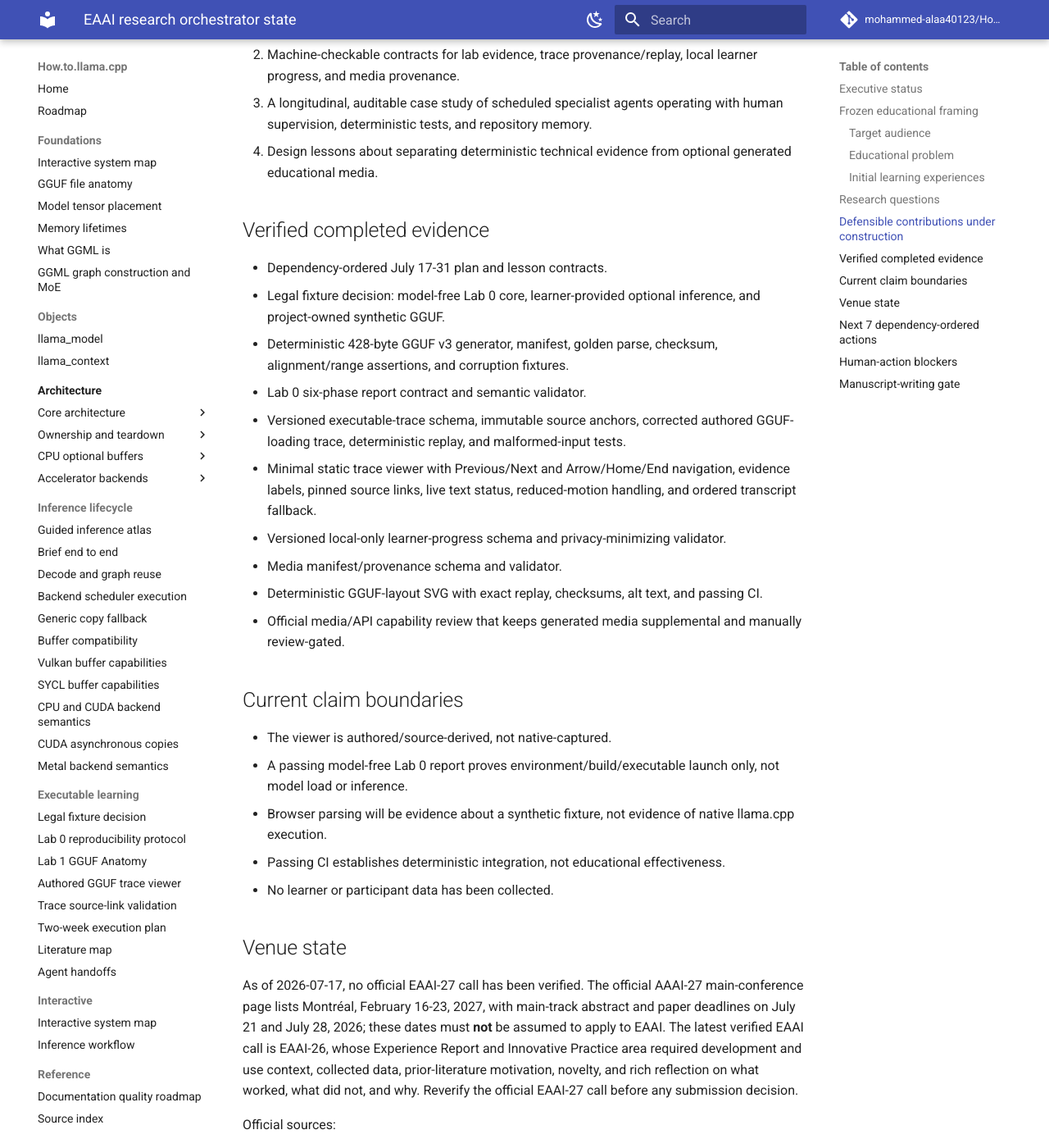
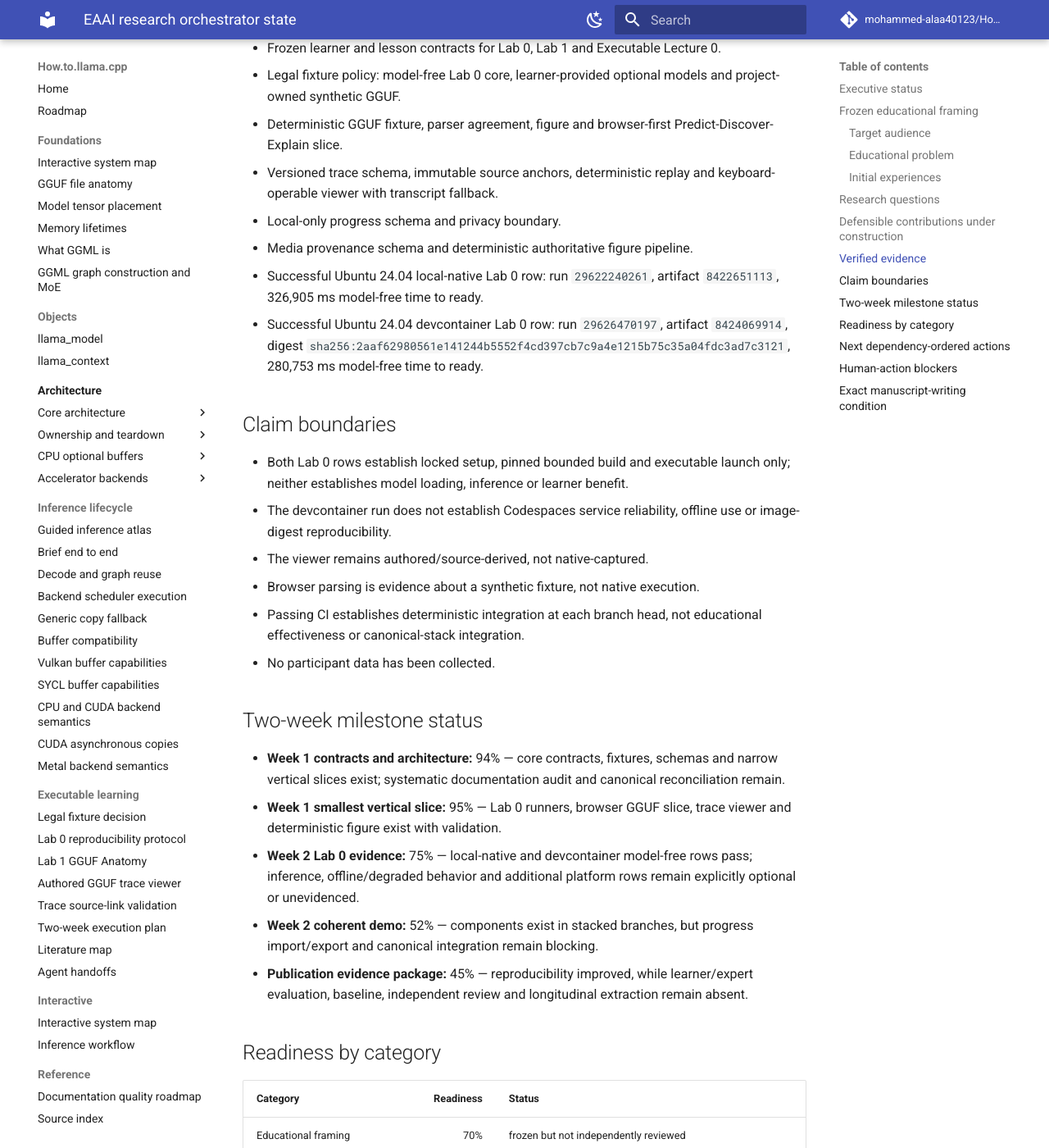
Before and after one commit to mohammed-alaa40123/How.to.llama.cpp, an MkDocs documentation site: the page built from docs/publication/orchestrator-state.md, in a window 1280 px wide and 1400 px high, scrolled down 2061 px. Shown: the whole window at 82% size. Built offline with MkDocs 1.6.1 and Material for MkDocs 9.7.7, drawn with Linux system fonts in a browser that asks for light colours; comment, search, counter and statistics services are not loaded; some of the changed text lies outside the part shown.

Commit message:
Reconcile orchestration after devcontainer success

```diff
--- a/docs/publication/orchestrator-state.md
+++ b/docs/publication/orchestrator-state.md
@@ -1,116 +1,114 @@
 # EAAI research orchestrator state
 
-_Last updated: 2026-07-17 09:22 Africa/Cairo_
+_Last updated: 2026-07-18 06:02 Africa/Cairo_
 
-This file is the single source of truth for the EAAI experience-report preparation. It coordinates bounded repository work; it does not authorize manuscript drafting.
+This file is the single source of truth for EAAI experience-report preparation. It coordinates bounded repository work and does not authorize manuscript drafting.
 
 ## Executive status
 
-**Phase:** Week 1 foundation — the smallest executable-learning vertical slice now exists as validated contracts, a deterministic fixture and figure, and a keyboard-operable authored trace viewer.
+**Phase:** Week 1 foundation with two measured Lab 0 reproducibility rows completed ahead of Week 2.
 
-**Overall judgment:** the repository now demonstrates a coherent evidence-labelled prototype rather than only architecture plans. The strongest evidence is deterministic provenance, source-revision pinning, replay validation, privacy boundaries, and passing integration CI. The weakest areas remain Lab 0 environment reproducibility, browser GGUF learning checkpoints, progress import/export, retrospective agent-workflow extraction, baseline comparison, independent correctness review, and approved educational evaluation.
+**Overall judgment:** the project has a coherent executable-learning prototype, deterministic evidence contracts, a successful Ubuntu local-native Lab 0 row and a successful Codespaces-compatible devcontainer row. The decisive weaknesses are no canonical integrated branch, incomplete local progress import/export, no independently coded longitudinal repository dataset, no baseline comparison, no independent technical correctness review and no approved educational evaluation.
 
-**Current stacked branch:** `agent/view01-static-trace-viewer` at `d02656c7d5d745c77a68b23613cf42050b6518ac`.
+**Current evidence head:** `agent/lab0-04-devcontainer-repro` at `ab1db83938176dc4fd766cf66fccf18e5b0e2116`.
 
-**Current CI state:** Documentation CI run `29559239071` completed successfully for the viewer branch. This closes `VIEW-01` as an integrated prototype. The result proves deterministic build and site integration; it does not prove learner benefit, native capture, or independent technical correctness.
+**Current CI:** Documentation CI `29626470196`, Lab 0 devcontainer reproducibility `29626470197`, and Lab 0 Ubuntu reproducibility `29626470190` passed for the implementation head.
 
 ## Frozen educational framing
 
 ### Target audience
 
-Advanced undergraduate, graduate, and early-stage systems researchers who can read C/C++ and Python but cannot yet connect GGUF storage, virtual memory, GGML graph construction, backend scheduling, and token generation.
+Advanced undergraduate, graduate and early-stage systems researchers who can read C/C++ and Python but cannot yet connect GGUF storage, virtual memory, GGML graph construction, backend scheduling and token generation.
 
 ### Educational problem
 
-Existing usage-oriented material does not reliably teach learners to distinguish:
+The environment teaches learners to distinguish file format from runtime graph, mapped bytes from resident pages, authored explanation from captured evidence, build success from model loading/inference, and browser parsing from native llama.cpp execution. The claim that existing documentation broadly fails at this remains a hypothesis until the systematic audit is completed.
 
-- file format from runtime graph;
-- mapped bytes from resident physical pages;
-- authored explanation from captured runtime evidence;
-- build success from model loading and inference;
-- browser simulation from native llama.cpp execution.
+### Initial experiences
 
-The claim that this gap is widespread remains a **hypothesis** until a systematic documentation audit is completed.
-
-### Initial learning experiences
-
-1. **Lab 0 — Build and Run llama.cpp:** distinguish Python tooling, native configuration/compilation, executable launch, model load, and inference.
-2. **Lab 1 — GGUF Anatomy:** predict, parse, inspect, and explain a deterministic synthetic GGUF without implying that GGUF stores an executable graph.
-3. **Executable Lecture 0 — GGUF loading trace:** step through a source-pinned authored/source-derived trace before native instrumentation is attempted.
+1. **Lab 0 — Build and Run llama.cpp:** attribute responsibilities to `uv`, CMake/Ninja, the compiler, llama.cpp and model assets; diagnose bounded failures.
+2. **Lab 1 — GGUF Anatomy:** predict, parse, inspect and explain a deterministic synthetic GGUF without implying that GGUF stores an executable graph.
+3. **Executable Lecture 0 — GGUF loading trace:** step through a source-pinned authored/source-derived path while distinguishing evidence kinds.
 
 ## Research questions
 
-- **RQ1 — Educational artifact:** Can source-pinned executable labs and evidence-labelled traces improve learners' ability to explain and trace difficult llama.cpp/GGML concepts?
-- **RQ2 — Evidence boundaries:** Can the environment make distinctions among browser-derived, source-derived, authored, and native-captured evidence understandable and machine-checkable?
-- **RQ3 — Development workflow:** What succeeds, fails, and requires human correction when role-specialized scheduled agents build and maintain the resource in a persistent repository?
-- **RQ4 — Reproducibility:** Which combination of browser, local-native, and cloud-container execution provides useful learning access without obscuring runtime differences?
+- **RQ1:** Can source-pinned executable labs and evidence-labelled traces improve code-tracing and systems explanations?
+- **RQ2:** Can browser-derived, source-derived, authored and native-captured evidence be made understandable and machine-checkable?
+- **RQ3:** What succeeds, fails and requires human correction when scheduled specialist agents maintain an educational resource in a persistent repository?
+- **RQ4:** Which combination of browser, local-native and cloud-container execution provides access without obscuring runtime differences?
 
-These are planning questions, not answered claims.
+These remain planning questions, not answered claims.
 
 ## Defensible contributions under construction
 
 1. A revision-pinned executable-learning environment for source-level AI-systems education.
-2. Machine-checkable contracts for lab evidence, trace provenance/replay, local learner progress, and media provenance.
-3. A longitudinal, auditable case study of scheduled specialist agents operating with human supervision, deterministic tests, and repository memory.
-4. Design lessons about separating deterministic technical evidence from optional generated educational media.
+2. Machine-checkable contracts for lab evidence, trace provenance/replay, local learner progress and media provenance.
+3. A longitudinal case study of scheduled specialist agents operating with human supervision, deterministic tests and repository memory.
+4. Design lessons separating deterministic technical evidence from optional generated educational media.
 
-## Verified completed evidence
+## Verified evidence
 
-- Dependency-ordered July 17-31 plan and lesson contracts.
-- Legal fixture decision: model-free Lab 0 core, learner-provided optional inference, and project-owned synthetic GGUF.
-- Deterministic 428-byte GGUF v3 generator, manifest, golden parse, checksum, alignment/range assertions, and corruption fixtures.
-- Lab 0 six-phase report contract and semantic validator.
-- Versioned executable-trace schema, immutable source anchors, corrected authored GGUF-loading trace, deterministic replay, and malformed-input tests.
-- Minimal static trace viewer with Previous/Next and Arrow/Home/End navigation, evidence labels, pinned source links, live text status, reduced-motion handling, and ordered transcript fallback.
-- Versioned local-only learner-progress schema and privacy-minimizing validator.
-- Media manifest/provenance schema and validator.
-- Deterministic GGUF-layout SVG with exact replay, checksums, alt text, and passing CI.
-- Official media/API capability review that keeps generated media supplemental and manually review-gated.
+- Frozen learner and lesson contracts for Lab 0, Lab 1 and Executable Lecture 0.
+- Legal fixture policy: model-free Lab 0 core, learner-provided optional models and project-owned synthetic GGUF.
+- Deterministic GGUF fixture, parser agreement, figure and browser-first Predict-Discover-Explain slice.
+- Versioned trace schema, immutable source anchors, deterministic replay and keyboard-operable viewer with transcript fallback.
+- Local-only progress schema and privacy boundary.
+- Media provenance schema and deterministic authoritative figure pipeline.
+- Successful Ubuntu 24.04 local-native Lab 0 row: run `29622240261`, artifact `8422651113`, 326,905 ms model-free time to ready.
+- Successful Ubuntu 24.04 devcontainer Lab 0 row: run `29626470197`, artifact `8424069914`, digest `sha256:2aaf62980561e141244b5552f4cd397cb7c9a4e1215b75c35a04fdc3ad7c3121`, 280,753 ms model-free time to ready.
 
-## Current claim boundaries
+## Claim boundaries
 
-- The viewer is authored/source-derived, not native-captured.
-- A passing model-free Lab 0 report proves environment/build/executable launch only, not model load or inference.
-- Browser parsing will be evidence about a synthetic fixture, not evidence of native llama.cpp execution.
-- Passing CI establishes deterministic integration, not educational effectiveness.
-- No learner or participant data has been collected.
+- Both Lab 0 rows establish locked setup, pinned bounded build and executable launch only; neither establishes model loading, inference or learner benefit.
+- The devcontainer run does not establish Codespaces service reliability, offline use or image-digest reproducibility.
+- The viewer remains authored/source-derived, not native-captured.
+- Browser parsing is evidence about a synthetic fixture, not native execution.
+- Passing CI establishes deterministic integration at each branch head, not educational effectiveness or canonical-stack integration.
+- No participant data has been collected.
 
-## Venue state
+## Two-week milestone status
 
-As of 2026-07-17, no official EAAI-27 call has been verified. The official AAAI-27 main-conference page lists Montréal, February 16-23, 2027, with main-track abstract and paper deadlines on July 21 and July 28, 2026; these dates must **not** be assumed to apply to EAAI. The latest verified EAAI call is EAAI-26, whose Experience Report and Innovative Practice area required development and use context, collected data, prior-literature motivation, novelty, and rich reflection on what worked, what did not, and why. Reverify the official EAAI-27 call before any submission decision.
+- **Week 1 contracts and architecture:** 94% — core contracts, fixtures, schemas and narrow vertical slices exist; systematic documentation audit and canonical reconciliation remain.
+- **Week 1 smallest vertical slice:** 95% — Lab 0 runners, browser GGUF slice, trace viewer and deterministic figure exist with validation.
+- **Week 2 Lab 0 evidence:** 75% — local-native and devcontainer model-free rows pass; inference, offline/degraded behavior and additional platform rows remain explicitly optional or unevidenced.
+- **Week 2 coherent demo:** 52% — components exist in stacked branches, but progress import/export and canonical integration remain blocking.
+- **Publication evidence package:** 45% — reproducibility improved, while learner/expert evaluation, baseline, independent review and longitudinal extraction remain absent.
 
-Official sources:
+## Readiness by category
 
-- https://aaai.org/conference/aaai/aaai-27/
-- https://aaai.org/conference/aaai/aaai-26/eaai-26-call/
+| Category | Readiness | Status |
+|---|---:|---|
+| Educational framing | 70% | frozen but not independently reviewed |
+| Executable-learning architecture | 72% | three tiers specified; two Lab 0 tiers measured |
+| Lab 0 reproducibility | 68% | Ubuntu native and devcontainer model-free rows pass |
+| GGUF browser lab | 62% | bounded slice validated; progress integration incomplete |
+| Executable lecture | 64% | deterministic authored viewer; native capture and baseline absent |
+| Progress/privacy | 48% | schema exists; export/import, migration and recovery pending |
+| Media/provenance | 66% | deterministic core validated; lifecycle dry run incomplete |
+| Agent-workflow evidence | 38% | logs exist; systematic extraction and coding pending |
+| Baseline and evaluation | 15% | protocols not completed |
+| Independent correctness | 20% | source pinning exists; external review absent |
+| Venue readiness | 35% | requirements must remain freshly verified |
 
-## Next 7 dependency-ordered actions
+**Overall coordination readiness: 57%.** This is a conservative project-management signal, not a statistical result. The adversarial disposition remains reject in the current state.
 
-1. **Validation Architect — `LAB0-02`:** define the supported-environment matrix, exact `uv`/compiler/CMake/Ninja checks, stable diagnostic taxonomy, and time-to-ready/time-to-first-token protocol.
-2. **Validation Architect — `DATA-01`:** define a retrospective extraction schema for assignments, commits, failures, corrections, validators, human-review decisions, cost proxies, and accepted/rejected outputs.
-3. **Documentation Builder — `LAB1-01`:** implement the narrow browser GGUF parser/visualizer with Predict-Discover-Explain checkpoints and explicit native-runtime exclusions.
-4. **Validation Architect — `PROGRESS-02`:** implement local export/import, migration, corruption recovery, and storage-adapter tests before connecting progress to Lab 1.
-5. **Adversarial Reviewer + Orchestrator — `REVIEW-02`:** integrate the reviewer package into the active stack and convert every major concern into a required evidence gate.
-6. **Literature and Venue Scout — source-comprehension baseline:** identify primary evidence for a fair static-source/text baseline and code-tracing outcome measures for the viewer.
-7. **Literature and Venue Scout — `VENUE-01`:** continue monitoring official EAAI-27 requirements without borrowing AAAI main-track dates.
+## Next dependency-ordered actions
+
+1. **Human + Orchestrator — `STACK-01`:** approve PR #24 as canonical progress base or record an alternative; reconcile one combined branch and run full CI.
+2. **Validation Architect — `PROGRESS-02`:** implement export/import, migration, corruption recovery and storage-adapter tests.
+3. **Validation Architect — `DATA-01`:** extract assignments, failures, corrections, validators, human effort and cost proxies into a reviewable dataset.
+4. **Human — `REVIEW-01`:** nominate an independent llama.cpp/GGML reviewer.
+5. **Literature Scout — `VENUE-01`:** verify current official EAAI requirements and retain primary-source evidence.
+6. **Validation Architect — `BASE-01`:** freeze benchmark tasks after DATA-01 and compare simpler workflows against the full orchestration workflow.
+7. **Human + Validation Architect — `EVAL-01`:** approve learner or expert evaluation and ethics pathway before collection.
 
 ## Human-action blockers
 
-- Approve the intended evaluation pathway before participant recruitment or personal-data collection.
-- Nominate an independent llama.cpp/GGML technical reviewer before correctness claims are made.
-- Decide whether any optional paid media API credentials may be used; no credential is needed for the deterministic core path.
-- Review and merge the stacked PR chain in dependency order after CI passes.
+- Canonical progress implementation and merge order.
+- Independent technical reviewer nomination.
+- Evaluation and ethics pathway approval.
+- Any optional paid-media credentials; deterministic work does not require them.
 
-## Manuscript-writing gate
+## Exact manuscript-writing condition
 
-Do not activate the Paper Integrator until all conditions below are evidenced:
-
-- stable audience, educational problem, learning objectives, and research questions;
-- frozen workflow/autonomy/human-supervision description;
-- passing integrated CI and reproducible Lab 0, GGUF lab, trace-viewer, progress, and media-manifest vertical slice;
-- retrospective repository dataset with agent runs, assignments, failures, corrections, costs, and accepted/rejected outputs;
-- at least one fair baseline comparison;
-- independent technical correctness review;
-- approved learner or expert evaluation pathway and, when applicable, ethics approval;
-- current official venue requirements;
-- no unresolved fatal or major reviewer concern that invalidates the central contribution.
+Do not activate the Paper Integrator until one canonical integrated branch passes full CI and the following are evidenced: stable framing and research questions; documented workflow and autonomy boundaries; reproducible lab/media/progress architecture; retrospective repository dataset; at least one fair baseline; independent technical correctness review; approved and completed learner or expert evaluation pathway where required; current official venue requirements; and no fatal reviewer concern that invalidates the central contribution.
```
